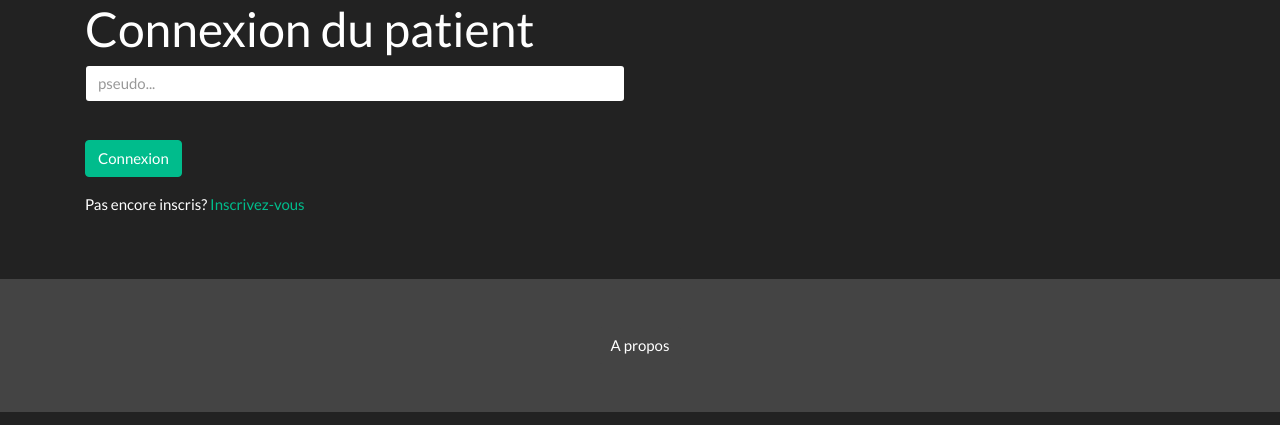
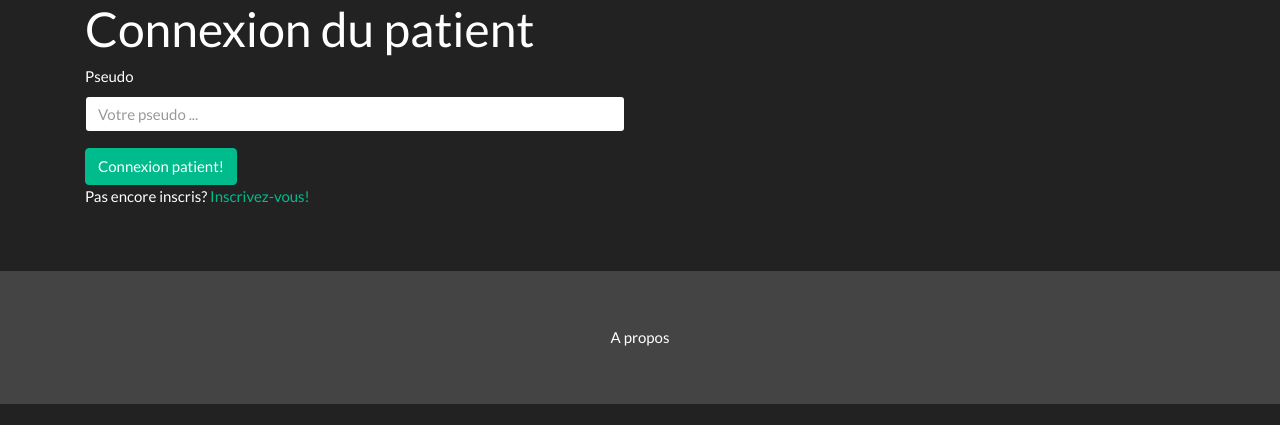
Before and after one commit to wyartguillaume/cognitivedrive, a Symfony app: template templates/user/connexionPatient.html.twig in a window 1280 px wide. Shown: the part 71-496 px from the top of the page. Run offline with Twig, Linux system fonts and the light colour scheme; the template is opened without the code that fills it, so the values that code supplies are empty; form fields are guessed from the names that the template uses; some libraries are stand-ins or nearby versions.

Commit message:
version5

```diff
--- a/templates/user/connexionPatient.html.twig
+++ b/templates/user/connexionPatient.html.twig
@@ -7,18 +7,14 @@
     <h1> Connexion du patient</h1>
     <div class="row">
         <div class="col-md-6">
+      {{ form_start(form) }}
+            {{ form_row(form.pseudo, {'label': 'Pseudo','attr': {'placeholder': "Votre pseudo ..."}}) }}
+            <p style="color: red;">{{error}}</p>
+            <button type="submit" class="btn btn-success">Connexion patient!</button>
+      {{ form_end(form) }}
+      <p>Pas encore inscris?<a href="{{path('inscription_patient')}}"> Inscrivez-vous!</a></p>
+      </div>
+    </div>
 
-            <form action="{{path('connexion_patient')}}" method="post">
-                <div class="form-group">
-                    <input placeholder="pseudo..." required name="pseudo" type="text" class="form-control">
-                    <br>
-                </div>
-                <div class="form-group">
-                    <button type="submit" class="btn btn-success">Connexion</button>
-                </div>
-            </form>
-            <p>Pas encore inscris?<a href="{{path('inscription_patient')}}"> Inscrivez-vous</a></p>
-        </div>
-    </div>
 </div>
 {% endblock %}
```
Also changed, not shown: src/Controller/UserController.php (+25 -4 lines), src/Form/ConnexionPatientType.php (added, +25 -0 lines).
